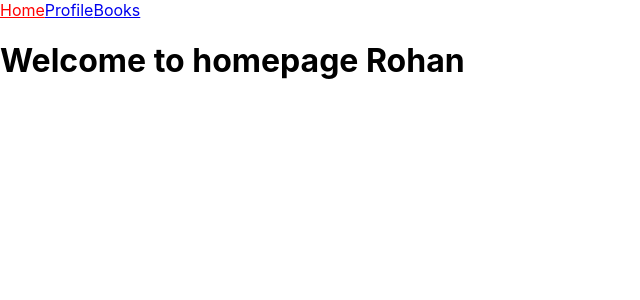
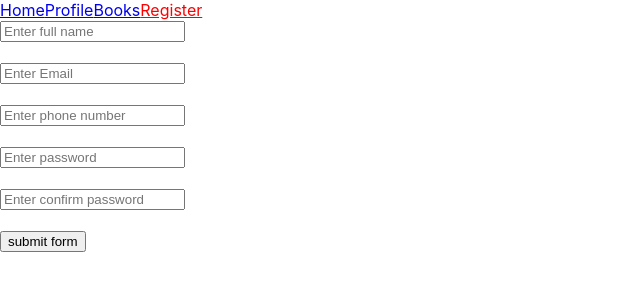
Before and after one commit to Rohan-mindbowser/react-practice, a React (Create React App) app: page /register in a window 1280 px wide. Before the commit this address led to /. Shown: the top 300 px of the page, without its empty margins (0-640 px from the left). Built offline with nearby package versions, Linux system fonts and the light colour scheme.

Commit message:
Implemented react-hook-form and yup for form validation

```diff
--- a/package.json
+++ b/package.json
@@ -3,14 +3,17 @@
   "version": "0.1.0",
   "private": true,
   "dependencies": {
+    "@hookform/resolvers": "^2.9.9",
     "@testing-library/jest-dom": "^5.16.5",
     "@testing-library/react": "^13.4.0",
     "@testing-library/user-event": "^13.5.0",
     "react": "^18.2.0",
     "react-dom": "^18.2.0",
+    "react-hook-form": "^7.38.0",
     "react-router-dom": "^6.4.2",
     "react-scripts": "5.0.1",
-    "web-vitals": "^2.1.4"
+    "web-vitals": "^2.1.4",
+    "yup": "^0.32.11"
   },
   "scripts": {
     "start": "react-scripts start",
--- a/src/App.js
+++ b/src/App.js
@@ -4,13 +4,13 @@ import {
   BrowserRouter as Router,
   Routes,
   Route,
-  Link,
   NavLink,
 } from "react-router-dom";
 import { Profile } from "./components/Profile/Profile";
 import { Home } from "./components/Home/Home";
 import { createContext } from "react";
 import { Books } from "./components/Books/Books";
+import { Register } from "./components/RegisterForm/Register";
 import { Notfound } from "./components/Notfound";
 
 export const AppContext = createContext();
@@ -24,10 +24,12 @@ function App() {
           <NavLink to="/">Home</NavLink>
           <NavLink to="/profile">Profile</NavLink>
           <NavLink to="/book/:id">Books</NavLink>
+          <NavLink to="/register">Register</NavLink>
           <Routes>
             <Route path="/" element={<Home />} />
             <Route path="/profile" element={<Profile />} />
             <Route path="/book/:id" element={<Books />} />
+            <Route path="/register" element={<Register />} />
             {/* Route for 404 not found page  */}
             <Route path="*" element={<Notfound />} />
           </Routes>
--- /dev/null
+++ b/src/components/RegisterForm/Register.js
@@ -0,0 +1,77 @@
+import { useForm } from "react-hook-form";
+import { yupResolver } from "@hookform/resolvers/yup";
+import * as yup from "yup";
+import "./register.css";
+
+export const Register = () => {
+  const schema = yup.object().shape({
+    fullName: yup
+      .string()
+      .matches(/^[aA-zZ\s]+$/, "Full name must be a string")
+      .required(),
+    email: yup.string().email().required(),
+    phone: yup
+      .number("Phone must be a number")
+      .integer("Phone must be a number")
+      .required(),
+    password: yup.string().min(5).max(32).required(),
+    confirmPassword: yup
+      .string()
+      .oneOf([yup.ref("password"), null], "Password and Confirm does not match")
+      .required(),
+  });
+
+  const {
+    register,
+    handleSubmit,
+    formState: { errors },
+  } = useForm({ resolver: yupResolver(schema) });
+  const onSubmit = (data) => console.log(data);
+  return (
+    <>
+      <form onSubmit={handleSubmit(onSubmit)}>
+        <input placeholder="Enter full name" {...register("fullName")} />
+        <br />
+
+        {errors.fullName?.message && (
+          <span className="error_message">{errors.fullName.message}</span>
+        )}
+        <br />
+        <input placeholder="Enter Email" {...register("email")} />
+        <br />
+
+        {errors.email?.message && (
+          <span className="error_message">{errors.email.message}</span>
+        )}
+        <br />
+        <input placeholder="Enter phone number" {...register("phone")} />
+        <br />
+
+        {errors.phone?.message && (
+          <span className="error_message">{errors.phone.message}</span>
+        )}
+        <br />
+        <input placeholder="Enter password" {...register("password")} />
+        <br />
+
+        {errors.password?.message && (
+          <span className="error_message">{errors.password.message}</span>
+        )}
+        <br />
+
+        <input
+          placeholder="Enter confirm password"
+          {...register("confirmPassword")}
+        />
+        <br />
+        {errors.confirmPassword?.message && (
+          <span className="error_message">
+            {errors.confirmPassword.message}
+          </span>
+        )}
+        <br />
+        <input type="submit" value="submit form" />
+      </form>
+    </>
+  );
+};
--- /dev/null
+++ b/src/components/RegisterForm/register.css
@@ -0,0 +1,4 @@
+.error_message {
+  color: red;
+  font-size: 1rem;
+}
```
Also changed, not shown: 1 other file (tests, documents, lock files or other folders).
